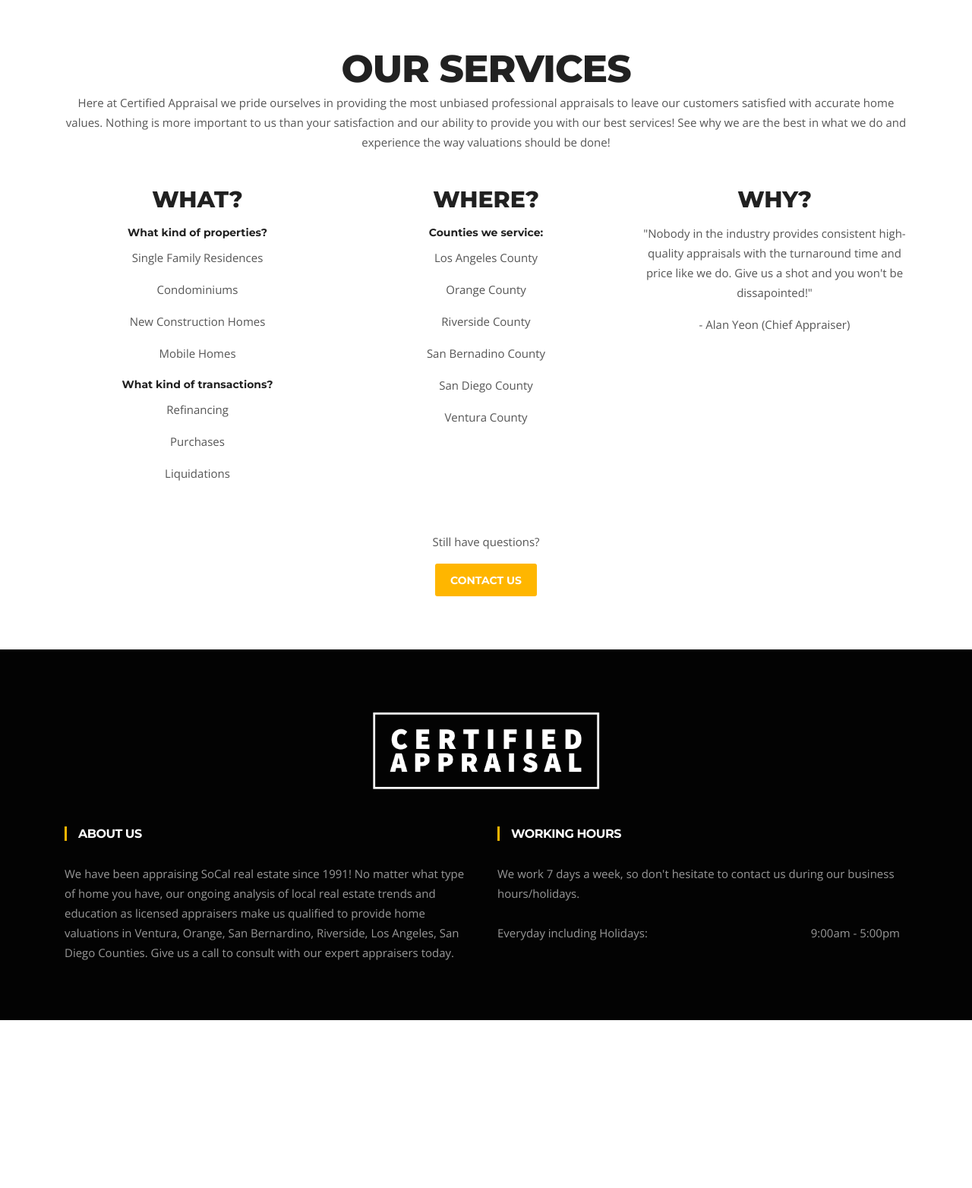
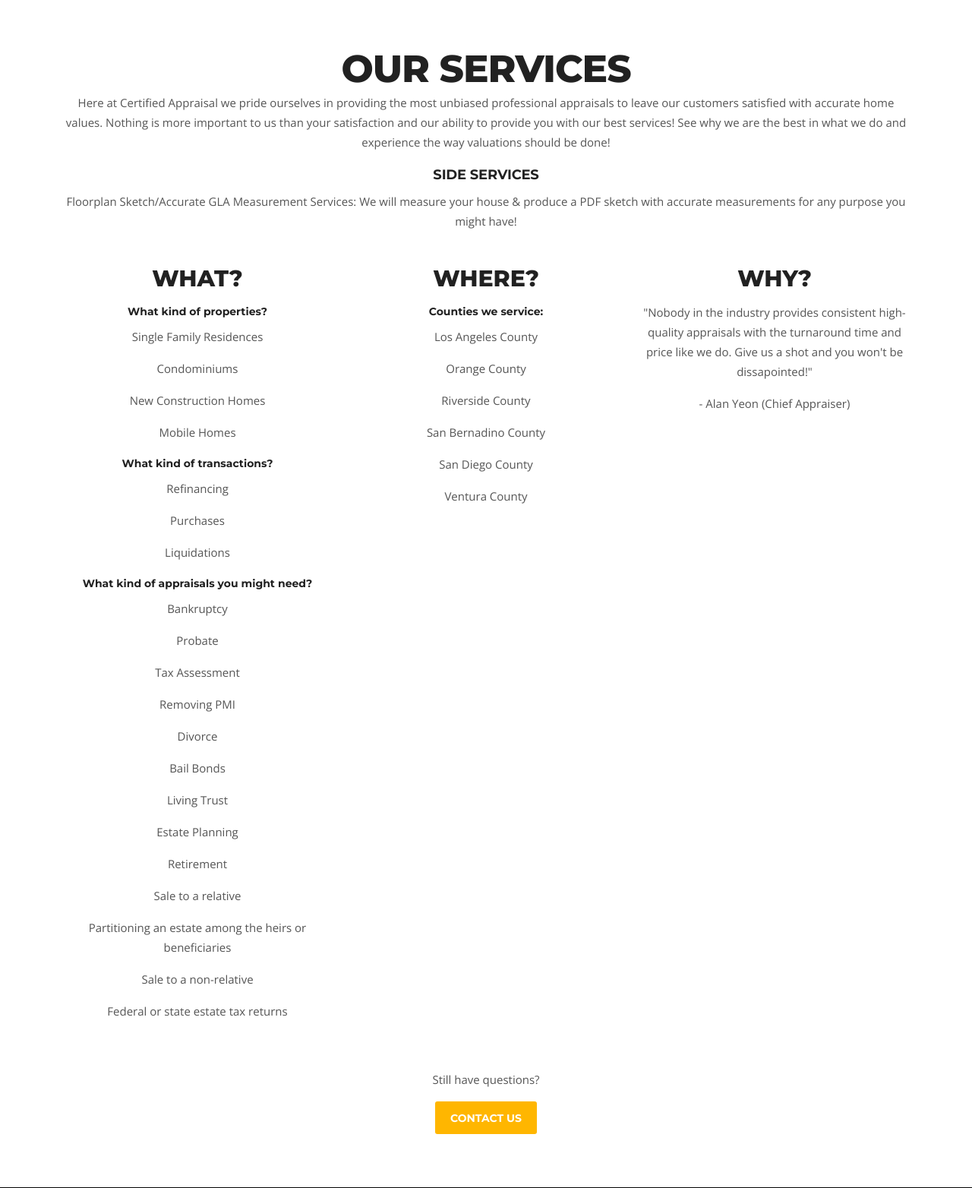
Before and after one commit to nicolasyeon/certifiedappraisal, a Django app: page /services_page in a window 1280 px wide. Shown: the part 922-2486 px from the top of the page at 76% size. Before the commit the page ends 2265 px from the top, so only its background shows below. Run offline with Django 3.2, Linux system fonts and the light colour scheme; some libraries are stand-ins or nearby versions.

Commit message:
Edited Templates

```diff
--- a/appraisal_app/templates/services.html
+++ b/appraisal_app/templates/services.html
@@ -149,6 +149,12 @@
               satisfaction and our ability to provide you with our best services! See why we are the best in what we do
               and experience the way valuations should be done!</p>
           </div>
+          <div class="col-12">
+            <h4>Side Services</h4>
+            <p>Floorplan Sketch/Accurate GLA Measurement Services: We will measure your house & produce a PDF sketch
+              with accurate measurements for any purpose you might
+              have!</p>
+          </div>
         </div>
         <!--/ Title row end -->
 
@@ -164,6 +170,20 @@
             <p>Refinancing</p>
             <p>Purchases</p>
             <p>Liquidations</p>
+            <h5>What kind of appraisals you might need?</h5>
+            <p>Bankruptcy</p>
+            <p>Probate</p>
+            <p>Tax Assessment</p>
+            <p>Removing PMI</p>
+            <p>Divorce</p>
+            <p>Bail Bonds</p>
+            <p>Living Trust</p>
+            <p>Estate Planning</p>
+            <p>Retirement</p>
+            <p>Sale to a relative</p>
+            <p>Partitioning an estate among the heirs or beneficiaries</p>
+            <p>Sale to a non-relative</p>
+            <p>Federal or state estate tax returns</p>
           </div><!-- 1st post col end -->
 
           <div class="col-lg-4 col-md-6 mt-4 mb-4 text-center">
```
Also changed, not shown: appraisal_app/templates/index.html (+7 -6 lines).
